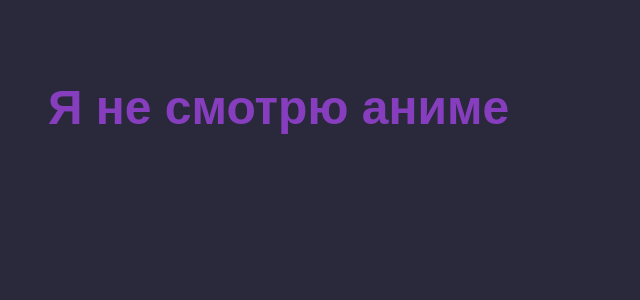
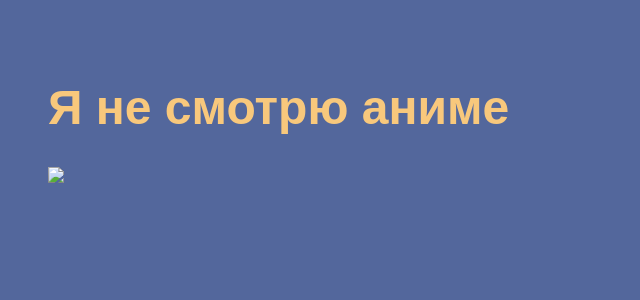
Before and after one commit to Architect-byte/Django1, a Django app: page /about/ in a window 1280 px wide. Shown: the top 300 px of the page, without its empty margins (0-640 px from the left). Run offline with Django 4.2, Linux system fonts and the light colour scheme.

Commit message:
Правки

```diff
--- a/web_2025/fefu_lab/template/about.html
+++ b/web_2025/fefu_lab/template/about.html
@@ -5,14 +5,20 @@
     <meta charset="UTF-8">
     <title>О нас</title>
     <style>
-        body { font-family: Arial, sans-serif; text-align: left; padding: 40px; background-color: #29293b; }
-        h1 { font-size: 48px; color: #873ebe; }
+        body { font-family: Arial, sans-serif; text-align: left; padding: 40px; background-color: #53679C; }
+        h1 { font-size: 48px; color: #F8C87C; }
         p { font-size: 18px; }
         a { text-decoration: none; color: #4bd9e3; }
         a:hover { text-decoration: underline; }
+        img {
+            background-color: transparent;
+            max-width: 900px;
+            height: auto;
+        }
     </style>
 </head>
 <body>
     <h1>Я не смотрю аниме</h1>
+    <img src="https://avatars.mds.yandex.net/i?id=d86d1cac7ac74922748e492a21526dda_l-6475641-images-thumbs&n=13">
 </body>
 </html>
```
Also changed, not shown: README.md.
